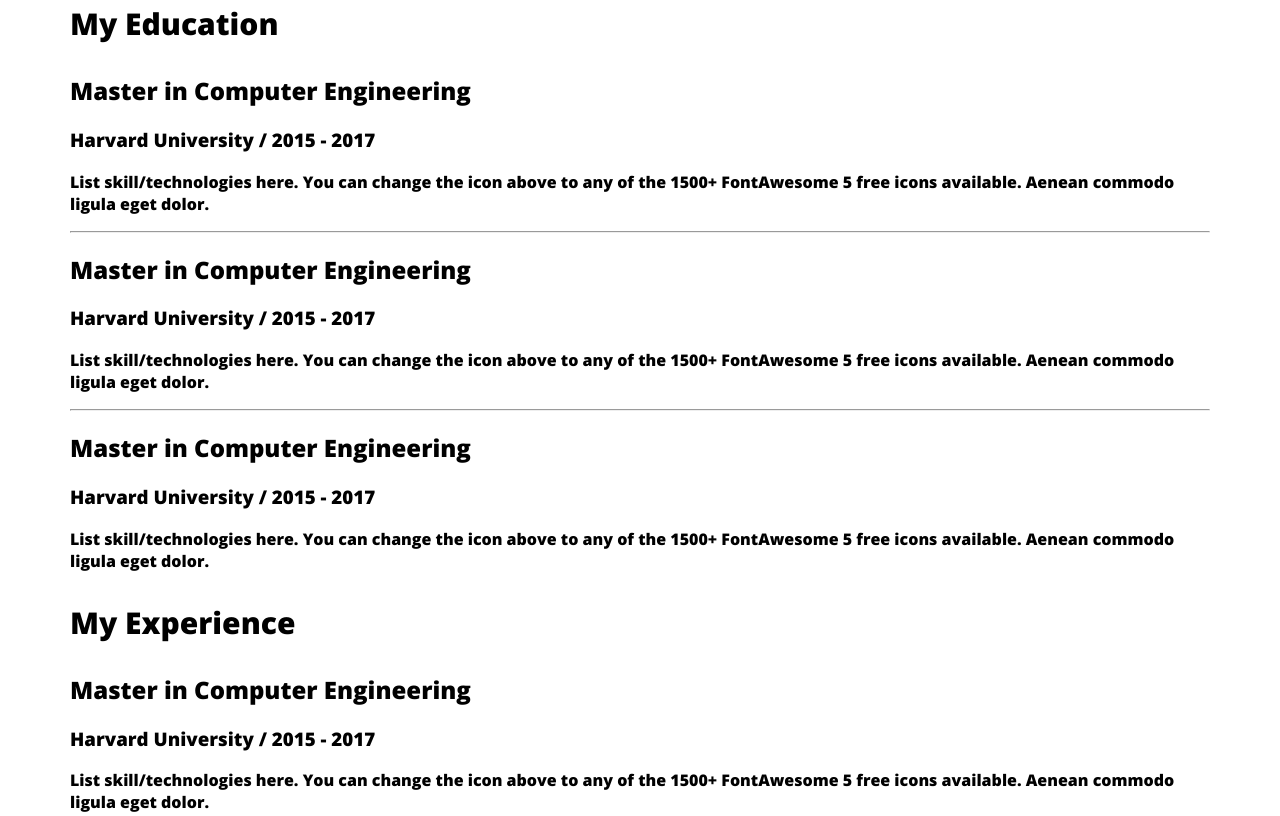
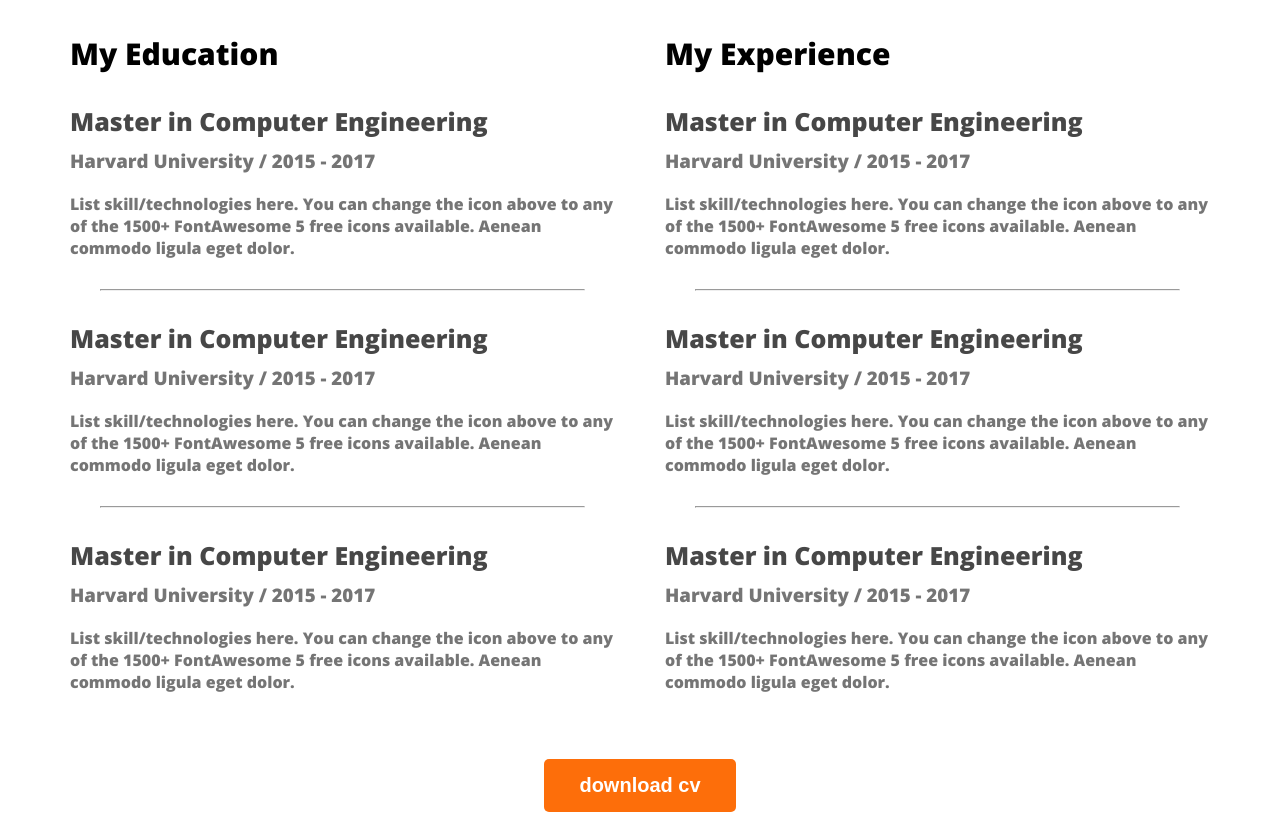
Before and after one commit to Kausar7f/webdevloper-protfolio, a plain HTML site: page index.html in a window 1280 px wide. Shown: the part 2209-3025 px from the top of the page. Drawn offline with nearby package versions, Linux system fonts and the light colour scheme.

Commit message:
added download Cv

```diff
--- a/index.html
+++ b/index.html
@@ -156,6 +156,9 @@
                   </div>
             </div>
         </div>
+        <div class="download-cv">
+            <button class="btn-primary"> download cv</button>
+        </div>
     </main>
     <footer>
 
--- a/styles/Protfolio.css
+++ b/styles/Protfolio.css
@@ -168,3 +168,31 @@ main {
     font-weight: 700;
 
 }
+.resume-container{
+    display: flex;
+    gap: 50px;
+
+}
+.resume-item-title{
+    color:  #474747;
+    font-size: 25px;
+    font-weight: 700;
+    margin-bottom: 10px;
+
+
+}
+.resume-item-institute{
+    margin-bottom: 20px;
+    margin-top: 0px;
+}
+.resume-item-institute, .resume-item-description{
+    color: #757575;
+
+}
+.resume-container hr{
+    margin: 30px;
+}
+.download-cv{
+    text-align: center;
+    margin-top: 50px;
+}
```
